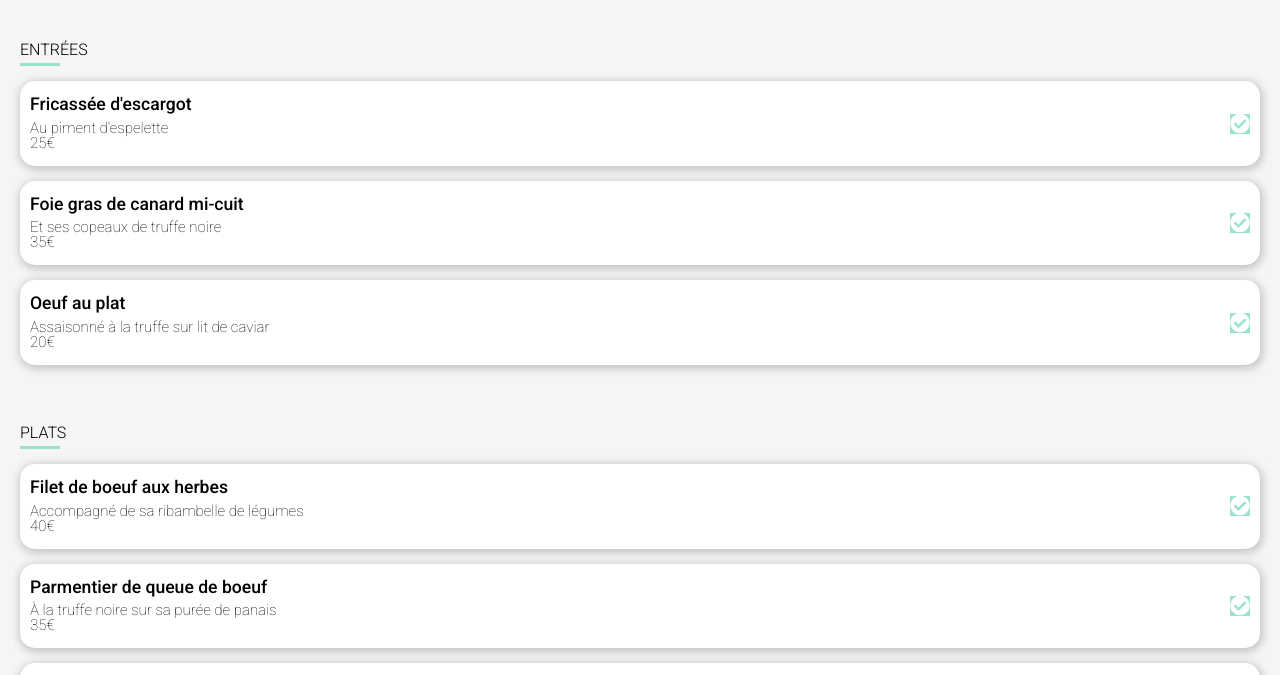
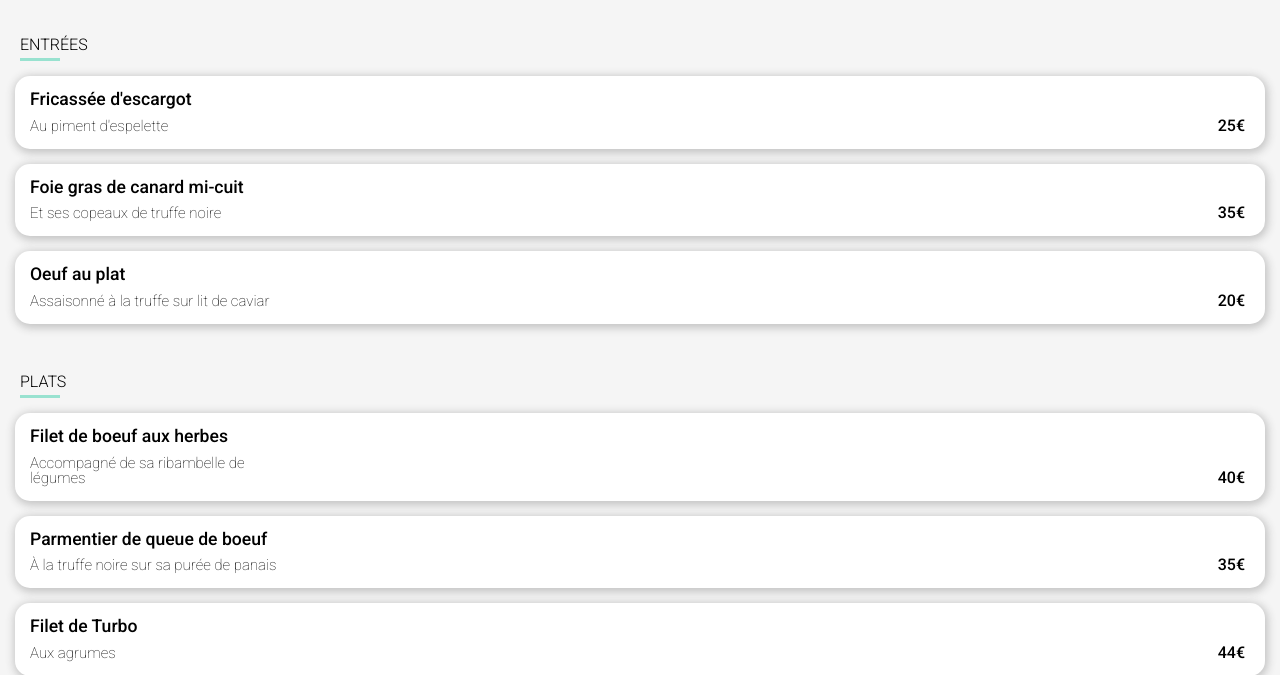
Before and after one commit to JeremyMeed/JeremyMedana_3_26112020, a website: page menus/la_palette_du_gout.html in a window 1280 px wide. Shown: the part 1042-1717 px from the top of the page. Drawn offline with Linux system fonts and the light colour scheme; a web font is replaced by a local one.

Commit message:
Maj CSS compilé

```diff
--- a/public/css/style.css
+++ b/public/css/style.css
@@ -45,6 +45,14 @@
   100% {
     opacity: 1;
     transform: translateY(0);
+  }
+}
+@keyframes checkSpinner {
+  from {
+    transform: rotate(0deg);
+  }
+  to {
+    transform: rotate(360deg);
   }
 }
 /* http://meyerweb.com/eric/tools/css/reset/
@@ -275,8 +283,14 @@ a {
 .menu__btn--icon {
   display: flex;
   justify-content: center;
-  align-self: center;
+  align-items: center;
+  position: absolute;
+  right: -61px;
+  top: 0;
+  border-radius: 0 15px 15px 0;
   background: #99e2d0;
+  width: 60px;
+  height: 100%;
 }
 .menu__btn--icon .fa-check-circle {
   color: white;
@@ -442,12 +456,13 @@ header a {
   font-size: 1.7rem;
 }
 .page-restaurant .menu__description {
-  padding: 20px;
+  padding: 15px;
 }
 .page-restaurant .menu__description h3 {
   font-weight: 300;
   font-size: 1rem;
   margin: 5px 0 15px;
+  padding-left: 5px;
 }
 .page-restaurant .menu__description h3::after {
   content: "";
@@ -458,30 +473,47 @@ header a {
   margin-top: 5px;
 }
 .page-restaurant .menu__description .menu__btn {
-  background-color: white;
-  display: flex;
-  justify-content: space-between;
-  margin-bottom: 15px;
-  padding: 15px 10px;
+  position: relative;
+  padding: 15px;
+  background: white;
   border-radius: 15px;
   box-shadow: 1px 2px 8px 2px #c4c4c4;
+  margin-bottom: 15px;
   overflow: hidden;
   cursor: pointer;
   animation: fadeInMenus ease-out;
 }
-.page-restaurant .menu__description .menu__btn--text h4 {
-  margin-bottom: 7px;
+.page-restaurant .menu__description .menu__btn--name {
+  max-width: 260px;
+  margin-bottom: 10px;
 }
-.page-restaurant .menu__description .menu__btn--text p {
+.page-restaurant .menu__description .menu__btn--info {
+  max-width: 260px;
   font-size: 15px;
 }
 .page-restaurant .menu__description .menu__btn--price {
-  display: flex;
-  flex-direction: column;
-  justify-content: flex-end;
+  position: absolute;
+  right: 20px;
+  bottom: 15px;
+  font-weight: 500;
 }
-.page-restaurant .menu__description .menu__btn--price p {
-  font-weight: 400;
+.page-restaurant .menu__description .menu__btn:hover .menu__btn--name, .page-restaurant .menu__description .menu__btn:hover .menu__btn--info {
+  transition: all 2s ease;
+  white-space: nowrap;
+  width: 210px;
+  overflow: hidden;
+  text-overflow: ellipsis;
+}
+.page-restaurant .menu__description .menu__btn:hover .menu__btn--price {
+  transition: right 0.5s ease;
+  right: 75px;
+}
+.page-restaurant .menu__description .menu__btn:hover .menu__btn--icon {
+  transition: right 0.5s ease;
+  right: 0;
+}
+.page-restaurant .menu__description .menu__btn:hover i {
+  animation: checkSpinner 800ms ease;
 }
 .page-restaurant .menu__description .menu__btn:nth-of-type(1) {
   animation-duration: 1s;
```
Also changed, not shown: 1 other file.
